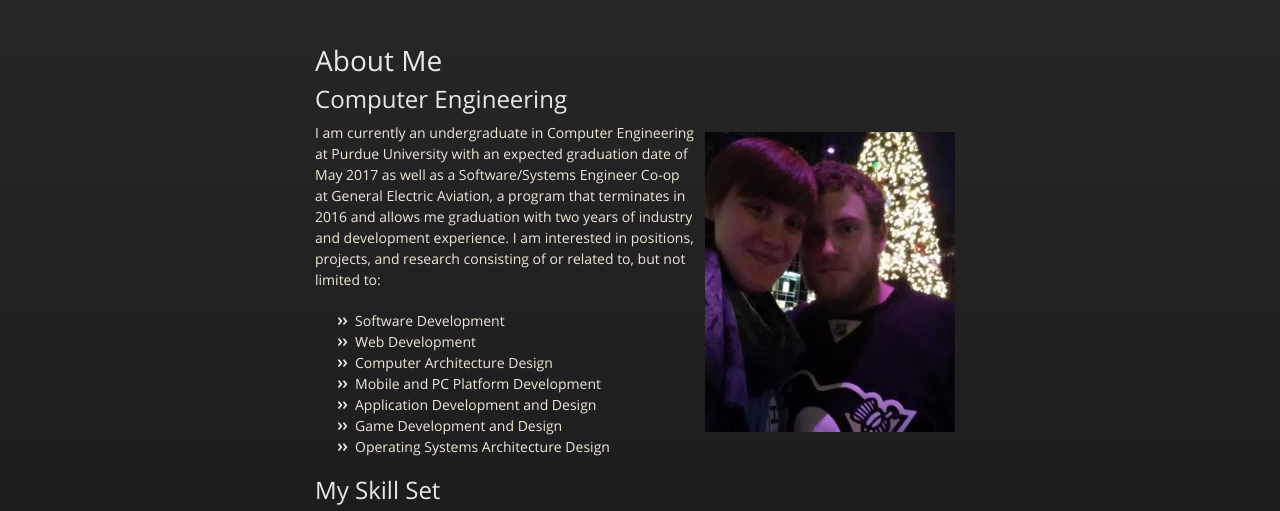
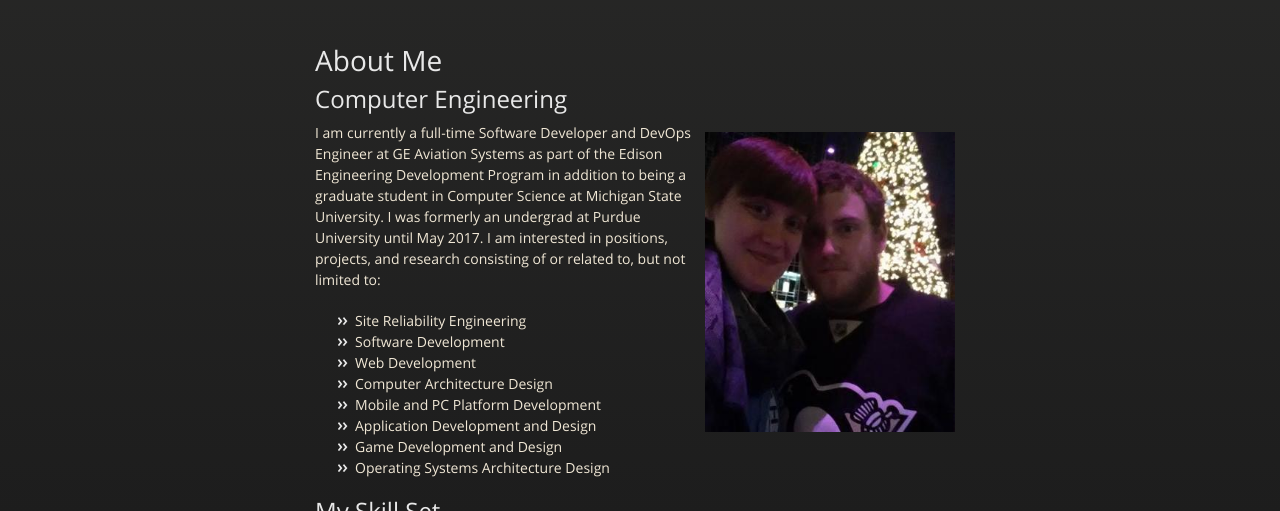
Before and after one commit to brian-rieder/brian-rieder.github.io, a plain HTML site: page index.html in a window 1280 px wide. Shown: the part 226-737 px from the top of the page. Drawn offline with nearby package versions, Linux system fonts and the light colour scheme.

Commit message:
Minor updates to index.html to get the site to refresh - need to come back

```diff
--- a/index.html
+++ b/index.html
@@ -57,9 +57,13 @@
 	<h2>Computer Engineering</h2>
 	<p>
 	  <img src="/images/brian_kristin.jpeg" width="250" height="300">
-	  I am currently an undergraduate in Computer Engineering at Purdue University with an expected graduation date of May 2017 as well as a Software/Systems Engineer Co-op at General Electric Aviation, a program that terminates in 2016 and allows me graduation with two years of industry and development experience. I am interested in positions, projects, and research consisting of or related to, but not limited to:
+	  I am currently a full-time Software Developer and DevOps Engineer at GE Aviation Systems as part of the Edison Engineering
+		Development Program in addition to being a graduate student in Computer Science at Michigan State University. I was
+		formerly an undergrad at Purdue University until May 2017.
+		I am interested in positions, projects, and research consisting of or related to, but not limited to:
 	</p>
 	<ul>
+	  <li>Site Reliability Engineering</li>
 	  <li>Software Development</li>
 	  <li>Web Development</li>
 	  <li>Computer Architecture Design</li>
```
